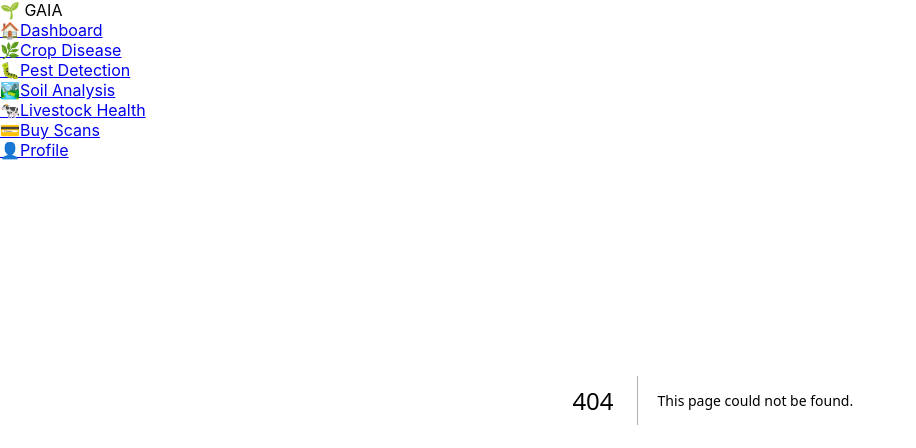
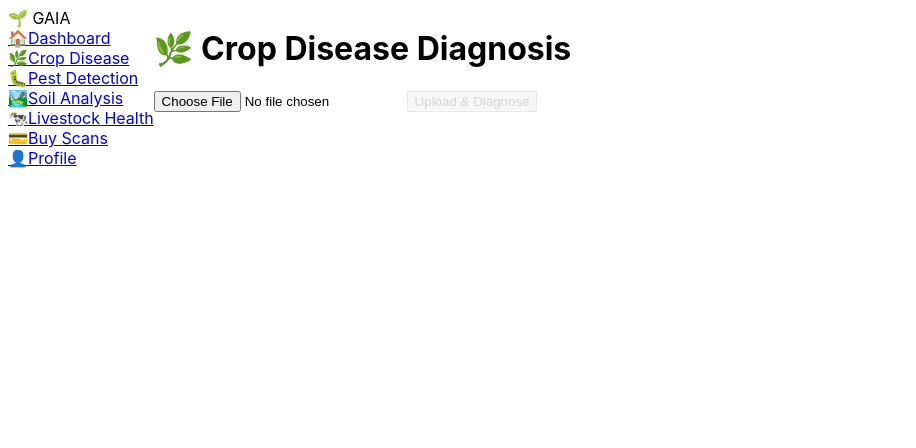
Before and after one commit to darkmoorltd-jpg/GAIA, a Next.js app in the folder frontend/: page /crops in a window 1280 px wide. Before the commit this address had no page. Shown: the top 448 px of the page, without its empty margins (0-916 px from the left). Built offline with nearby package versions, Linux system fonts and the light colour scheme.

Commit message:
Add remaining frontend pages (crops, pests, soil, livestock, buy-scans, profile)

```diff
--- /dev/null
+++ b/frontend/app/buy-scans/page.tsx
@@ -0,0 +1,9 @@
+'use client'
+export default function BuyScansPage() {
+  return (
+    <div className="max-w-3xl mx-auto">
+      <h1 className="text-3xl font-bold text-gaia-green mb-6">💳 Buy Scans</h1>
+      <p className="text-gray-600">Choose a plan to get more AI diagnoses.</p>
+    </div>
+  )
+}
--- /dev/null
+++ b/frontend/app/crops/page.tsx
@@ -0,0 +1,44 @@
+'use client'
+import { useState } from 'react'
+import axios from 'axios'
+
+export default function CropsPage() {
+  const [file, setFile] = useState<File | null>(null)
+  const [result, setResult] = useState<any>(null)
+  const [loading, setLoading] = useState(false)
+
+  const handleUpload = async () => {
+    if (!file) return
+    setLoading(true)
+    const formData = new FormData()
+    formData.append('file', file)
+    try {
+      const res = await axios.post(`${process.env.NEXT_PUBLIC_API_URL}/api/v1/crops/maize/diagnose`, formData)
+      setResult(res.data)
+    } catch (err) {
+      console.error(err)
+    } finally {
+      setLoading(false)
+    }
+  }
+
+  return (
+    <div className="max-w-3xl mx-auto">
+      <h1 className="text-3xl font-bold text-gaia-green mb-6">🌿 Crop Disease Diagnosis</h1>
+      <input type="file" onChange={(e) => setFile(e.target.files?.[0] || null)} className="mb-4" />
+      <button
+        onClick={handleUpload}
+        disabled={!file || loading}
+        className="bg-gaia-green text-white px-6 py-3 rounded-lg disabled:opacity-50"
+      >
+        {loading ? 'Diagnosing...' : 'Upload & Diagnose'}
+      </button>
+      {result && (
+        <div className="mt-6 bg-white p-6 rounded-xl shadow">
+          <h2 className="font-bold">{result.diagnosis}</h2>
+          <p>Confidence: {result.confidence.toFixed(1)}%</p>
+        </div>
+      )}
+    </div>
+  )
+}
--- /dev/null
+++ b/frontend/app/livestock/page.tsx
@@ -0,0 +1,36 @@
+'use client'
+import { useState } from 'react'
+import axios from 'axios'
+
+export default function LivestockPage() {
+  const [file, setFile] = useState<File | null>(null)
+  const [result, setResult] = useState<any>(null)
+
+  const handleUpload = async () => {
+    if (!file) return
+    const formData = new FormData()
+    formData.append('file', file)
+    try {
+      const res = await axios.post(`${process.env.NEXT_PUBLIC_API_URL}/api/v1/livestock/cattle/diagnose`, formData)
+      setResult(res.data)
+    } catch (err) {
+      console.error(err)
+    }
+  }
+
+  return (
+    <div className="max-w-3xl mx-auto">
+      <h1 className="text-3xl font-bold text-gaia-green mb-6">🐄 Livestock Health</h1>
+      <input type="file" onChange={(e) => setFile(e.target.files?.[0] || null)} className="mb-4" />
+      <button onClick={handleUpload} className="bg-gaia-green text-white px-6 py-3 rounded-lg">
+        Upload & Diagnose
+      </button>
+      {result && (
+        <div className="mt-6 bg-white p-6 rounded-xl shadow">
+          <h2 className="font-bold">{result.diagnosis}</h2>
+          <p>Confidence: {result.confidence.toFixed(1)}%</p>
+        </div>
+      )}
+    </div>
+  )
+}
--- /dev/null
+++ b/frontend/app/pests/page.tsx
@@ -0,0 +1,36 @@
+'use client'
+import { useState } from 'react'
+import axios from 'axios'
+
+export default function PestsPage() {
+  const [file, setFile] = useState<File | null>(null)
+  const [result, setResult] = useState<any>(null)
+
+  const handleUpload = async () => {
+    if (!file) return
+    const formData = new FormData()
+    formData.append('file', file)
+    try {
+      const res = await axios.post(`${process.env.NEXT_PUBLIC_API_URL}/api/v1/pests/diagnose`, formData)
+      setResult(res.data)
+    } catch (err) {
+      console.error(err)
+    }
+  }
+
+  return (
+    <div className="max-w-3xl mx-auto">
+      <h1 className="text-3xl font-bold text-gaia-green mb-6">🐛 Pest Detection</h1>
+      <input type="file" onChange={(e) => setFile(e.target.files?.[0] || null)} className="mb-4" />
+      <button onClick={handleUpload} className="bg-gaia-green text-white px-6 py-3 rounded-lg">
+        Upload & Detect
+      </button>
+      {result && (
+        <div className="mt-6 bg-white p-6 rounded-xl shadow">
+          <h2 className="font-bold">{result.diagnosis}</h2>
+          <p>Confidence: {result.confidence.toFixed(1)}%</p>
+        </div>
+      )}
+    </div>
+  )
+}
--- /dev/null
+++ b/frontend/app/profile/page.tsx
@@ -0,0 +1,9 @@
+'use client'
+export default function ProfilePage() {
+  return (
+    <div className="max-w-3xl mx-auto">
+      <h1 className="text-3xl font-bold text-gaia-green mb-6">👤 My Profile</h1>
+      <p className="text-gray-600">Update your personal, farm, and KYC information.</p>
+    </div>
+  )
+}
--- /dev/null
+++ b/frontend/app/soil/page.tsx
@@ -0,0 +1,36 @@
+'use client'
+import { useState } from 'react'
+import axios from 'axios'
+
+export default function SoilPage() {
+  const [file, setFile] = useState<File | null>(null)
+  const [result, setResult] = useState<any>(null)
+
+  const handleUpload = async () => {
+    if (!file) return
+    const formData = new FormData()
+    formData.append('file', file)
+    try {
+      const res = await axios.post(`${process.env.NEXT_PUBLIC_API_URL}/api/v1/soil/diagnose`, formData)
+      setResult(res.data)
+    } catch (err) {
+      console.error(err)
+    }
+  }
+
+  return (
+    <div className="max-w-3xl mx-auto">
+      <h1 className="text-3xl font-bold text-gaia-green mb-6">🏞️ Soil Analysis</h1>
+      <input type="file" onChange={(e) => setFile(e.target.files?.[0] || null)} className="mb-4" />
+      <button onClick={handleUpload} className="bg-gaia-green text-white px-6 py-3 rounded-lg">
+        Upload & Analyze
+      </button>
+      {result && (
+        <div className="mt-6 bg-white p-6 rounded-xl shadow">
+          <h2 className="font-bold">{result.soil_type}</h2>
+          <p>Confidence: {result.confidence.toFixed(1)}%</p>
+        </div>
+      )}
+    </div>
+  )
+}
```
